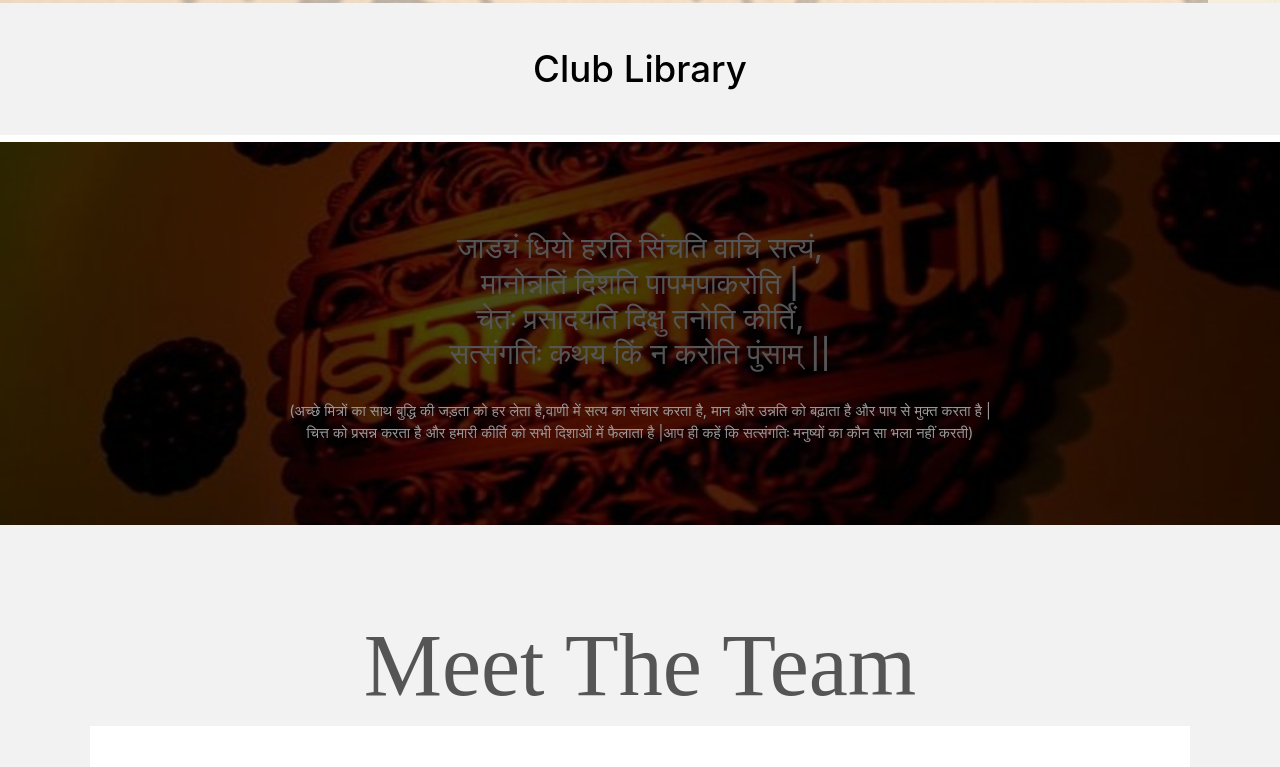
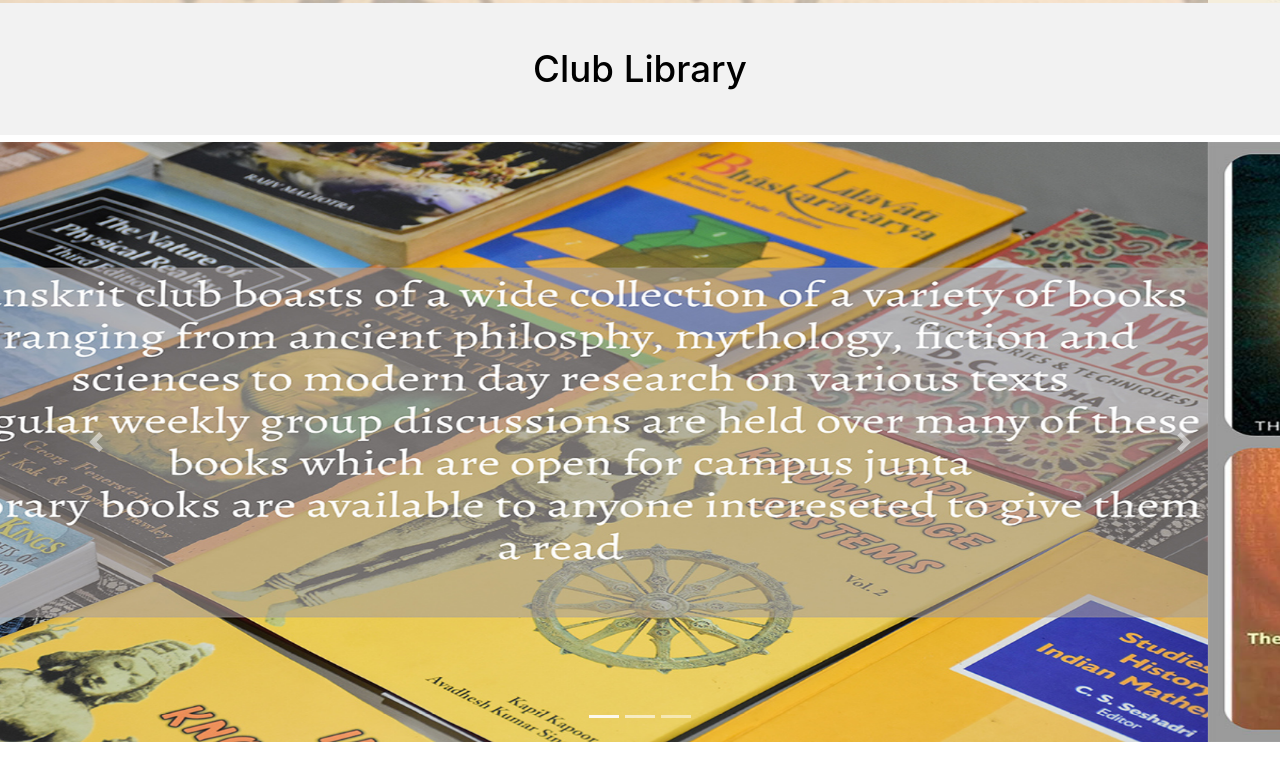
Before and after one commit to joshiujjawal22/Sanskrit-Club, a plain HTML site: page index.html in a window 1280 px wide. Shown: the part 3722-4489 px from the top of the page. Drawn offline with Linux system fonts and the light colour scheme.

Commit message:
Library portion

```diff
--- a/index.html
+++ b/index.html
@@ -51,8 +51,9 @@
             color: #000;
             background-color: #f2f2f2;
           }
-
-
+          #library {
+            padding-bottom:3rem;
+          }
 
         </style>
 
@@ -264,6 +265,38 @@
 <section id="library">
 
 			<h1>Club Library</h1>
+
+
+      <div id="demo" class="carousel slide" data-ride="carousel">
+
+        <!-- Indicators -->
+          <ul class="carousel-indicators">
+            <li data-target="#demo" data-slide-to="0" class="active"></li>
+            <li data-target="#demo" data-slide-to="1"></li>
+            <li data-target="#demo" data-slide-to="2"></li>
+          </ul>
+
+        <!-- The slideshow -->
+            <div class="carousel-inner" style="text-align: center;">
+              <div class="carousel-item active">
+                <img src="./images/Library Cover.jpg" alt="" width="100%" height="600">
+              </div>
+              <div class="carousel-item">
+                <img src="./images/Library 1.jpg" alt="" width="100%" height="600">
+              </div>
+              <div class="carousel-item">
+                <img src="./images/Library 2.jpg" alt="" width="100%" height="600">
+              </div>
+            </div>
+
+            <!-- Left and right controls -->
+            <a class="carousel-control-prev" href="#demo" data-slide="prev">
+              <span class="carousel-control-prev-icon"></span>
+            </a>
+            <a class="carousel-control-next" href="#demo" data-slide="next">
+              <span class="carousel-control-next-icon"></span>
+            </a>
+          </div>
 </section>
 
 
@@ -440,7 +473,6 @@
 
 		<!-- Scripts -->
 			<script src="assets/js/jquery.min.js"></script>
-			<script src="assets/js/main.js"></script>
 			<script src="assets/js/bootstrap.min.js"></script>
 
 	</body>
```
